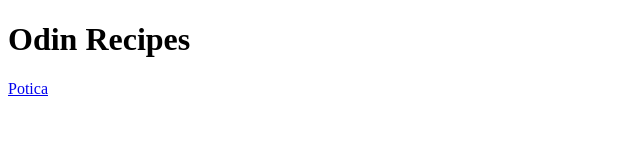
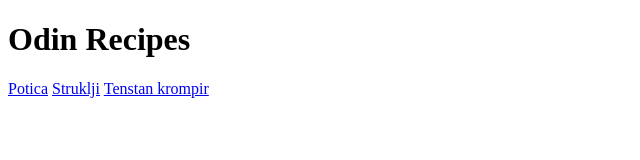
Before and after one commit to tnrdkvc/odin-recipes, a plain HTML site: page index.html in a window 1280 px wide. Shown: the whole page, without its empty margins (0-640 px from the left). Drawn offline with Linux system fonts and the light colour scheme.

Commit message:
Create links to the recipes
Created links to the recipes in index.html.

```diff
--- a/index.html
+++ b/index.html
@@ -8,5 +8,7 @@
 <body>
   <h1>Odin Recipes</h1>
     <a href="recipes/potica.html">Potica</a>
+    <a href="recipes/struklji.html">Struklji</a>
+    <a href="recipes/tenstankrompir.html">Tenstan krompir</a>
 </body>
 </html>
```
